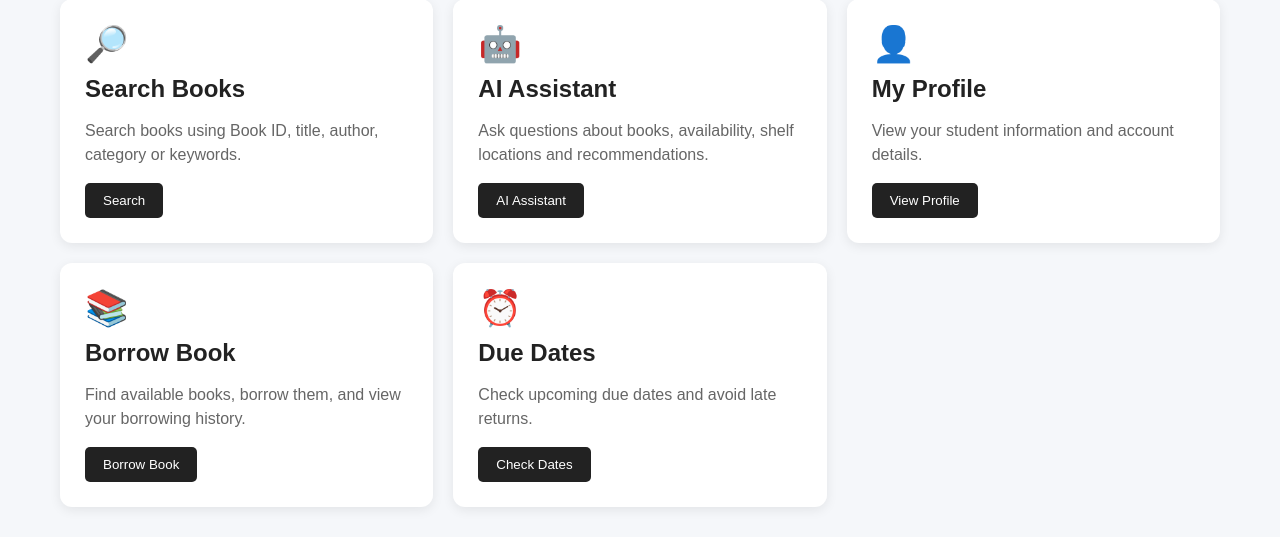
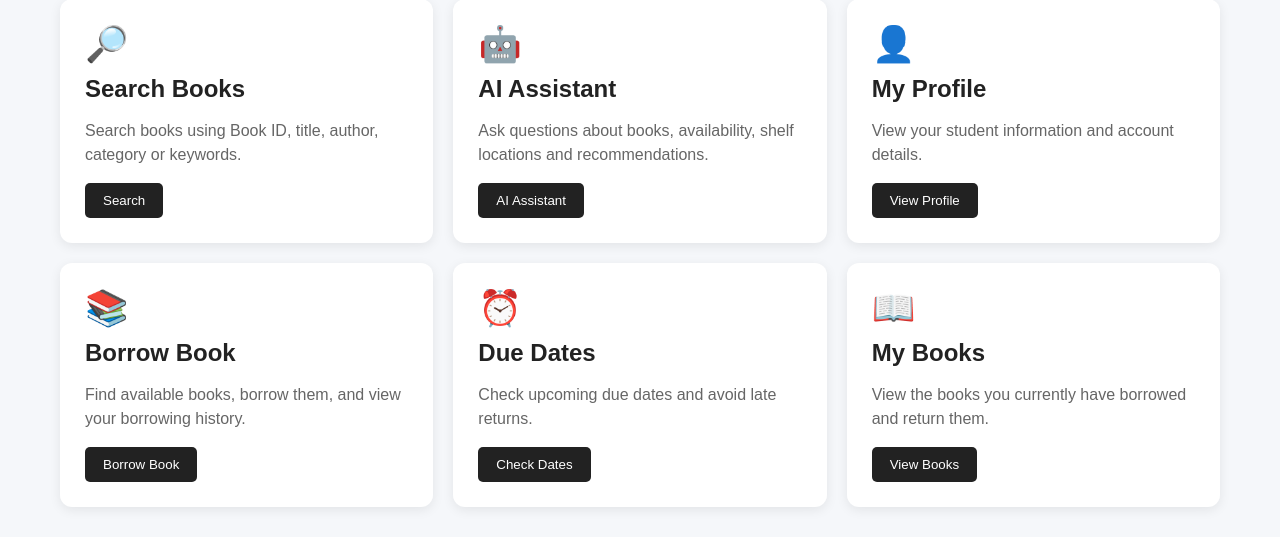
Before and after one commit to karthikeyamajeti07/AI-Library-Assistant, a Flask app: template templates/student_dashboard.html in a window 1280 px wide. Shown: the part 264-801 px from the top of the page. Run offline with Flask 3, Linux system fonts and the light colour scheme; the template is opened without the code that fills it, so the values that code supplies are empty.

Commit message:
Borrowed books

```diff
--- a/templates/student_dashboard.html
+++ b/templates/student_dashboard.html
@@ -381,6 +381,24 @@
 
         </div>
 
+
+        <div class="card">
+
+            <div class="card-icon">📖</div>
+
+            <h2>My Books</h2>
+
+            <p>
+                View the books you currently have
+                borrowed and return them.
+            </p>
+
+            <button onclick="showMyBooks()">
+                View Books
+            </button>
+
+        </div>
+
     </div>
 
 
@@ -460,6 +478,20 @@
 
     </div>
 
+    <!-- My Books -->
+
+    <div class="dashboard-section" id="myBooksSection" style="display:none;">
+
+        <h2>📖 My Books</h2>
+
+        <div class="section-actions">
+            <button onclick="hideDashboardSection('myBooksSection')">Close</button>
+        </div>
+
+        <div id="myBooksResults" class="section-loading">Loading your borrowed books...</div>
+
+    </div>
+
 </div>
 
 
@@ -502,6 +534,14 @@ function showDueDates() {
     section.style.display = "block";
     section.scrollIntoView({ behavior: "smooth", block: "start" });
     loadDueDates();
+}
+
+function showMyBooks() {
+    const section = document.getElementById("myBooksSection");
+    if (!section) return;
+    section.style.display = "block";
+    section.scrollIntoView({ behavior: "smooth", block: "start" });
+    loadMyBooks();
 }
 
 async function getStudentBorrowings() {
@@ -594,6 +634,23 @@ async function loadDueDates() {
     }
 }
 
+async function loadMyBooks() {
+    const target = document.getElementById("myBooksResults");
+    if (!target) return;
+    target.innerHTML = '<div class="section-loading">Loading your borrowed books...</div>';
+    try {
+        const rows = activeBorrowings(await getStudentBorrowings());
+        rows.sort((a, b) => String(a.due_date).localeCompare(String(b.due_date)));
+        if (!rows.length) {
+            target.innerHTML = '<div class="empty-state">You have no currently borrowed books.</div>';
+            return;
+        }
+        target.innerHTML = `<div class="borrowed-grid">${rows.map(row => bookBorrowingCard(row)).join("")}</div>`;
+    } catch (error) {
+        target.innerHTML = `<div class="empty-state">❌ ${escapeHtml(error.message)}</div>`;
+    }
+}
+
 async function returnBook(borrowingId) {
     if (!confirm("Are you sure you want to return this book?")) return;
 
@@ -607,6 +664,7 @@ async function returnBook(borrowingId) {
 
         alert(data.message || "Book returned successfully.");
         await loadBorrowings();
+        await loadMyBooks();
     } catch (error) {
         console.error("Return error:", error);
         alert(error.message);
```
